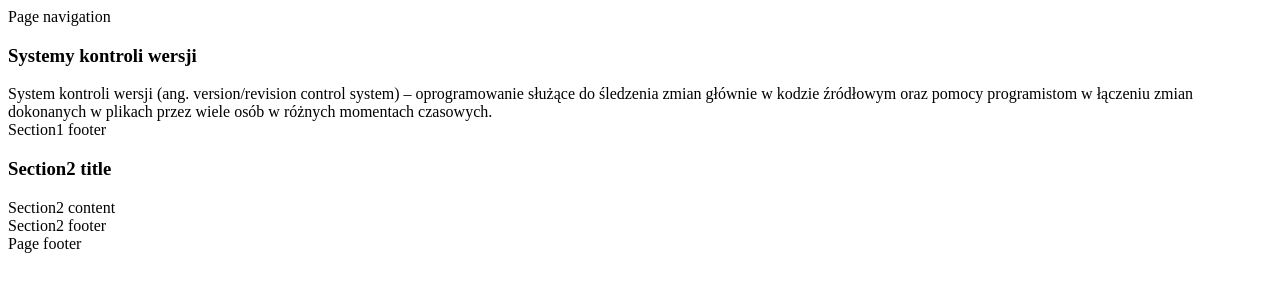
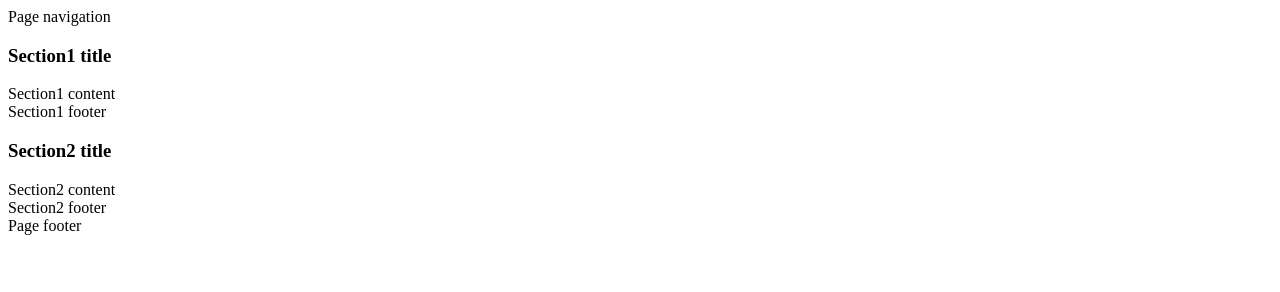
Before and after one commit to pawcioo5/iislabpio_187677, a plain HTML site: page index.html in a window 1280 px wide. Drawn offline with Linux system fonts and the light colour scheme.

Commit message:
Powrót do oryginalnego indexu - błąd wprowadzania

```diff
--- a/index.html
+++ b/index.html
@@ -9,10 +9,10 @@
 		</nav>
 		<section id="section1" class="panel panel-default">
 			<div class="panel-heading">
-	    		<h3 class="panel-title">Systemy kontroli wersji</h3>
+	    		<h3 class="panel-title">Section1 title</h3>
 		  	</div>
 	  		<div class="panel-body">
-	    		System kontroli wersji (ang. version/revision control system) – oprogramowanie służące do śledzenia zmian głównie w kodzie źródłowym oraz pomocy programistom w łączeniu zmian dokonanych w plikach przez wiele osób w różnych momentach czasowych.
+			Section1 content
 	  		</div>
 			<footer class="panel-footer">
 				Section1 footer
```
